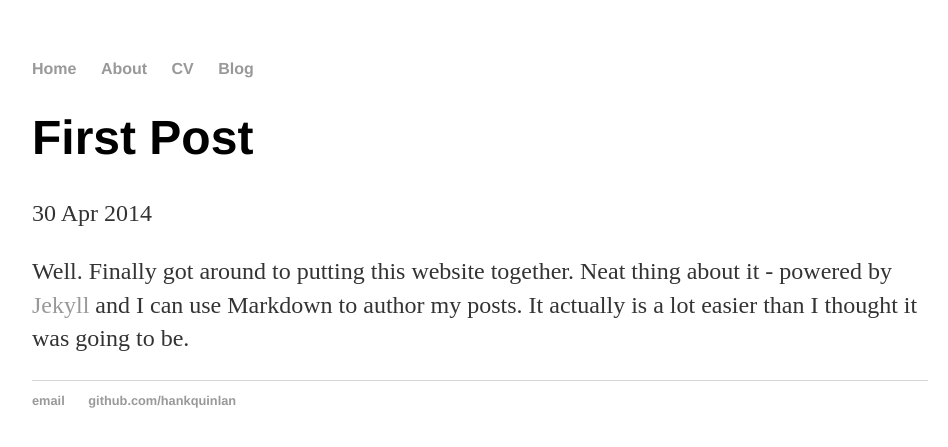
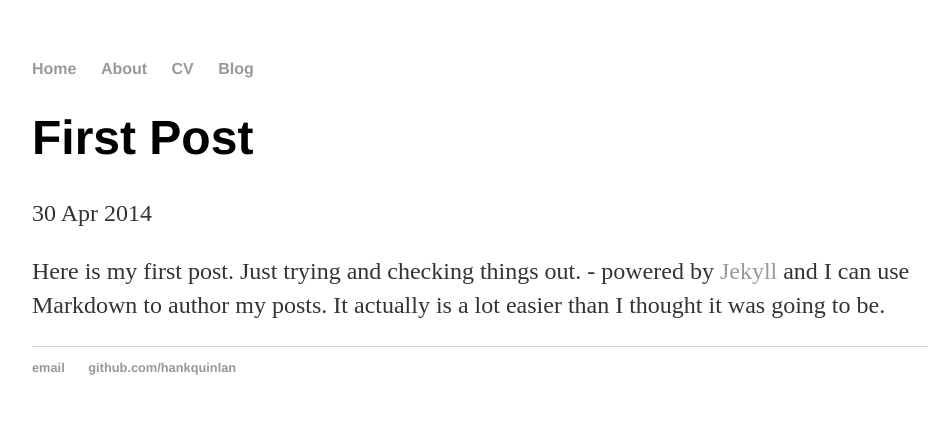
Before and after one commit to abah4/abah4.github.io, a Jekyll site: the page built from _posts/2017-06-26-First-Post.md, in a window 1280 px wide. Shown: the top 447 px of the page, without its empty margins (160-1108 px from the left). Built offline with Jekyll 4.4.1, drawn with Linux system fonts in a browser that asks for light colours.

Commit message:
Update 2017-06-26-First-Post.md

```diff
--- a/_posts/2017-06-26-First-Post.md
+++ b/_posts/2017-06-26-First-Post.md
@@ -4,4 +4,4 @@ title: "First Post"
 date: 2014-04-30
 ---
 
-Well. Finally got around to putting this website together. Neat thing about it - powered by [Jekyll](http://jekyllrb.com) and I can use Markdown to author my posts. It actually is a lot easier than I thought it was going to be.
+Here is my first post. Just trying and checking things out. - powered by [Jekyll](http://jekyllrb.com) and I can use Markdown to author my posts. It actually is a lot easier than I thought it was going to be.
```
